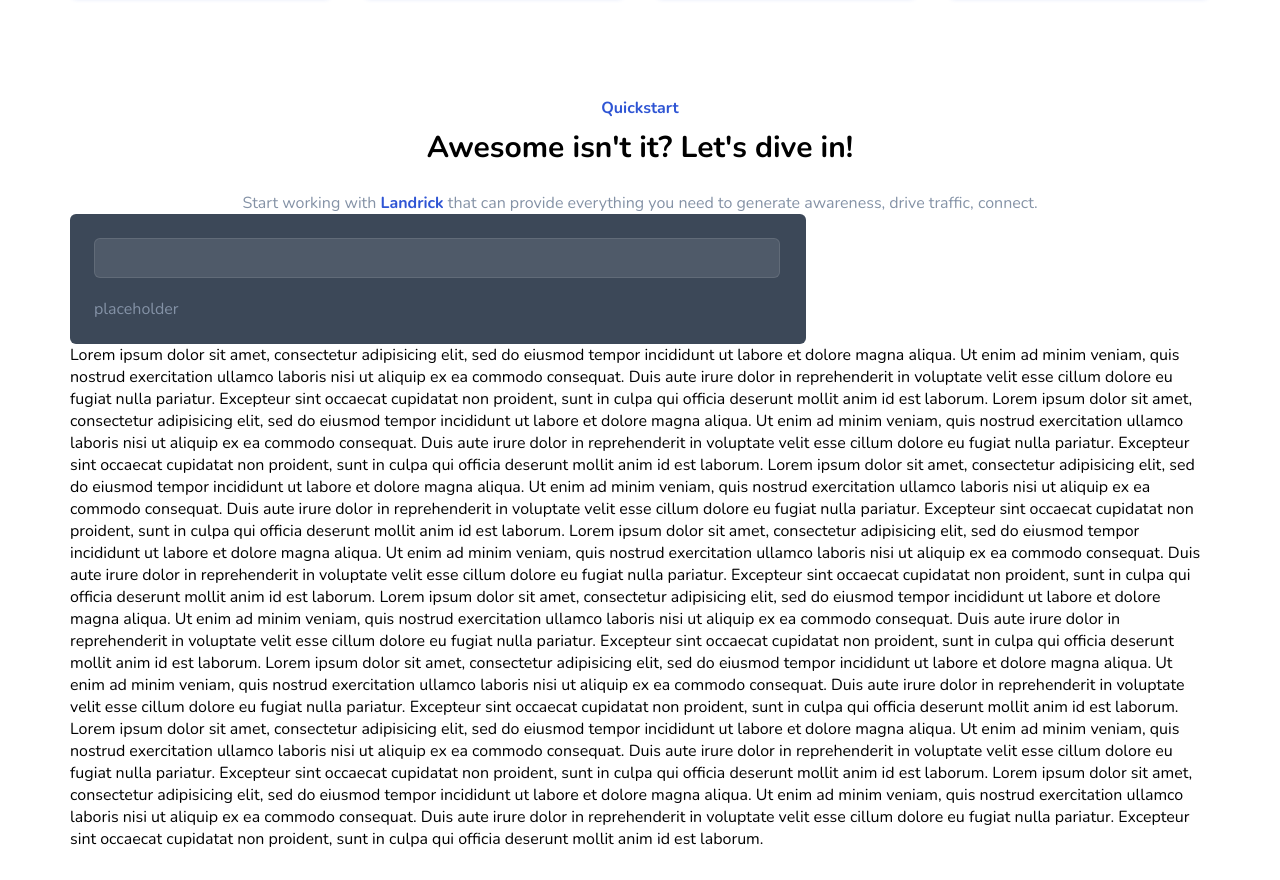
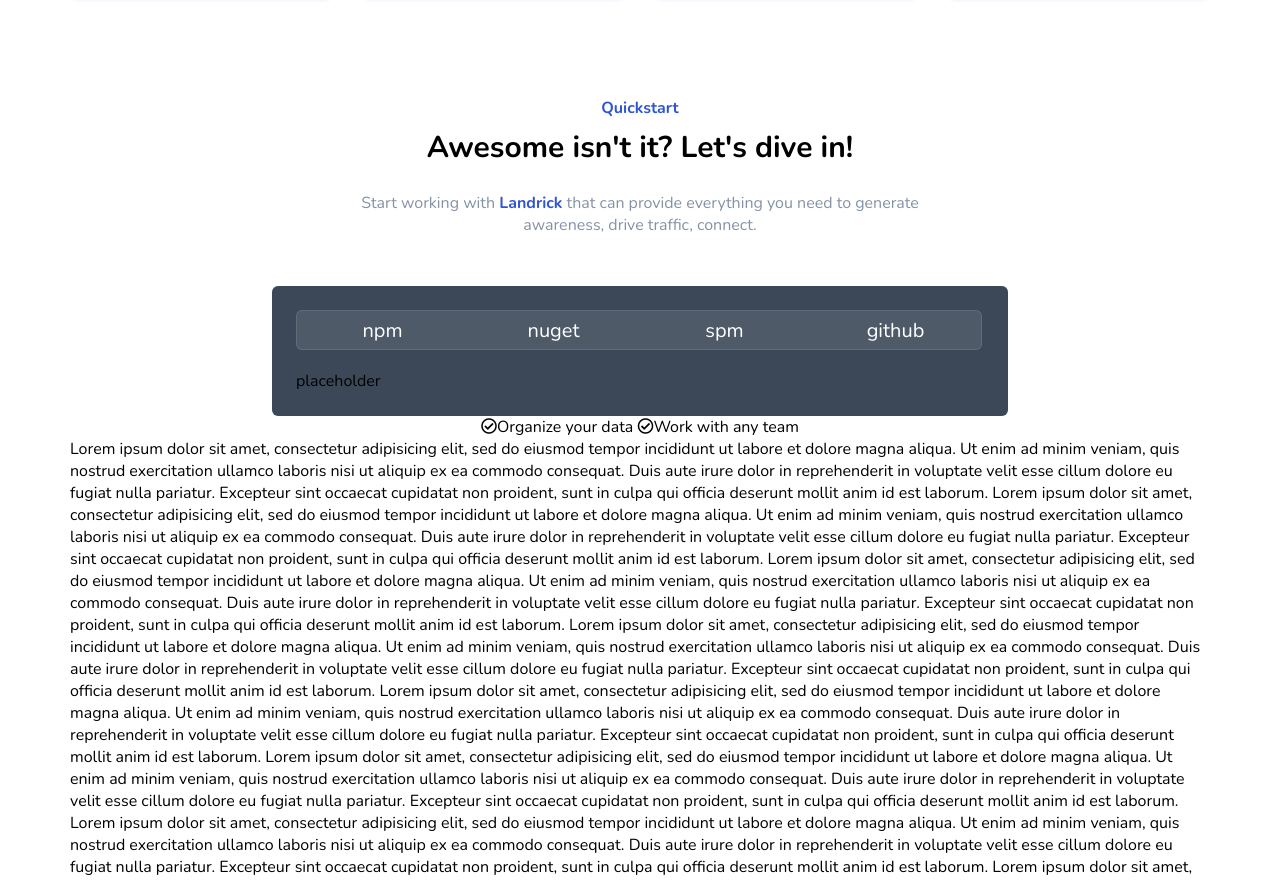
Before and after one commit to niccolo-delfino/proj-html-vuejs, a plain HTML site: page index.html in a window 1280 px wide. Shown: the part 1434-2314 px from the top of the page. Before the commit the page ends 2284 px from the top, so only its background shows below. Drawn offline with nearby package versions, Linux system fonts and the light colour scheme.

```diff
--- a/css/style.css
+++ b/css/style.css
@@ -231,12 +231,20 @@ main .key>p{
 
 /* QUICK */
 .quick{
+  display: flex;
+  flex-direction: column;
+  align-items: center;
   text-align: center;
 }
 
 .quick h4{
   padding-bottom: 8px;
   color: #2F55D4;
+}
+
+.quick p{
+  width: 50%;
+  padding-bottom: 50px;
 }
 
 .black-rettangle{
@@ -254,9 +262,23 @@ main .key>p{
 .inside-rettangle{
   width: 686px;
   height: 40px;
+  display: flex;
   background-color: #4F5A69;
   border: 1px solid rgba(248,249,252,0.1);
   border-radius: 6px;
+}
+
+.mini-rettangle{
+  width: 25%;
+  display: flex;
+  justify-content: center;
+  align-items: center;
+  font-size: 20px;
+  color: white;
+}
+
+.check{
+  align-self: flex-start;
 }
 
 
--- a/index.html
+++ b/index.html
@@ -110,12 +110,21 @@
         <h4>Quickstart</h4>
         <h2>Awesome isn't it? Let's dive in!</h2>
         <p>Start working with <span class="land">Landrick</span> that can provide everything you need to generate awareness, drive traffic, connect.</p>
-        <div class="black-rettangle">
-          <div class="inside-rettangle">
-
+        <!-- BLACK-RETTANGLE -->
+        <div class="interactive">
+          <div class="black-rettangle">
+            <div class="inside-rettangle">
+              <div class="mini-rettangle">npm</div>
+              <div class="mini-rettangle">nuget</div>
+              <div class="mini-rettangle">spm</div>
+              <div class="mini-rettangle">github</div>
+            </div>
+          <span>placeholder</span>
           </div>
-          <p>placeholder</p>
-
+          <div class="check">
+            <span><i class="far fa-check-circle"></i>Organize your data</span>
+            <span><i class="far fa-check-circle"></i>Work with any team</span>
+          </div>
         </div>
       </section>
 
```
